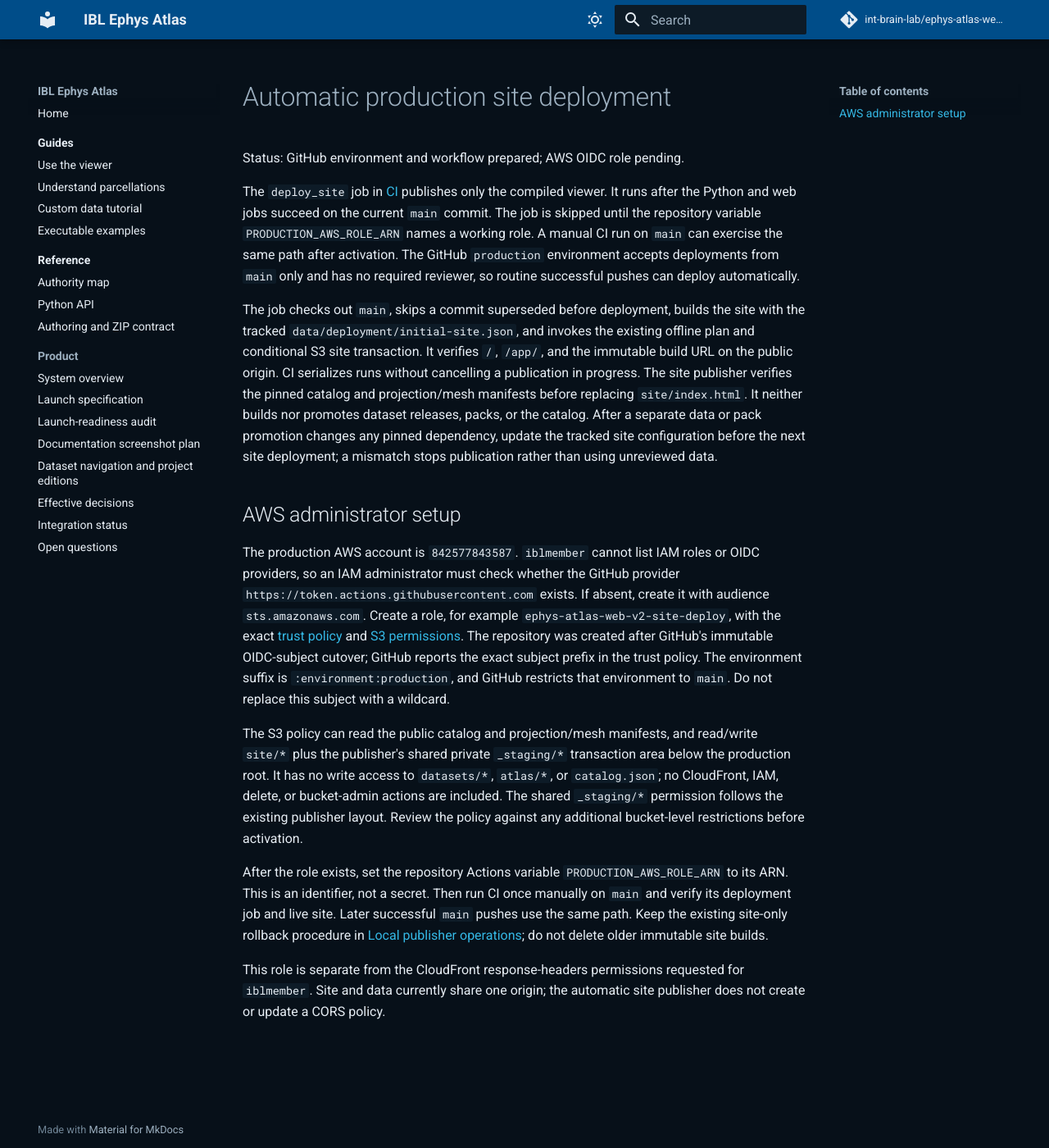
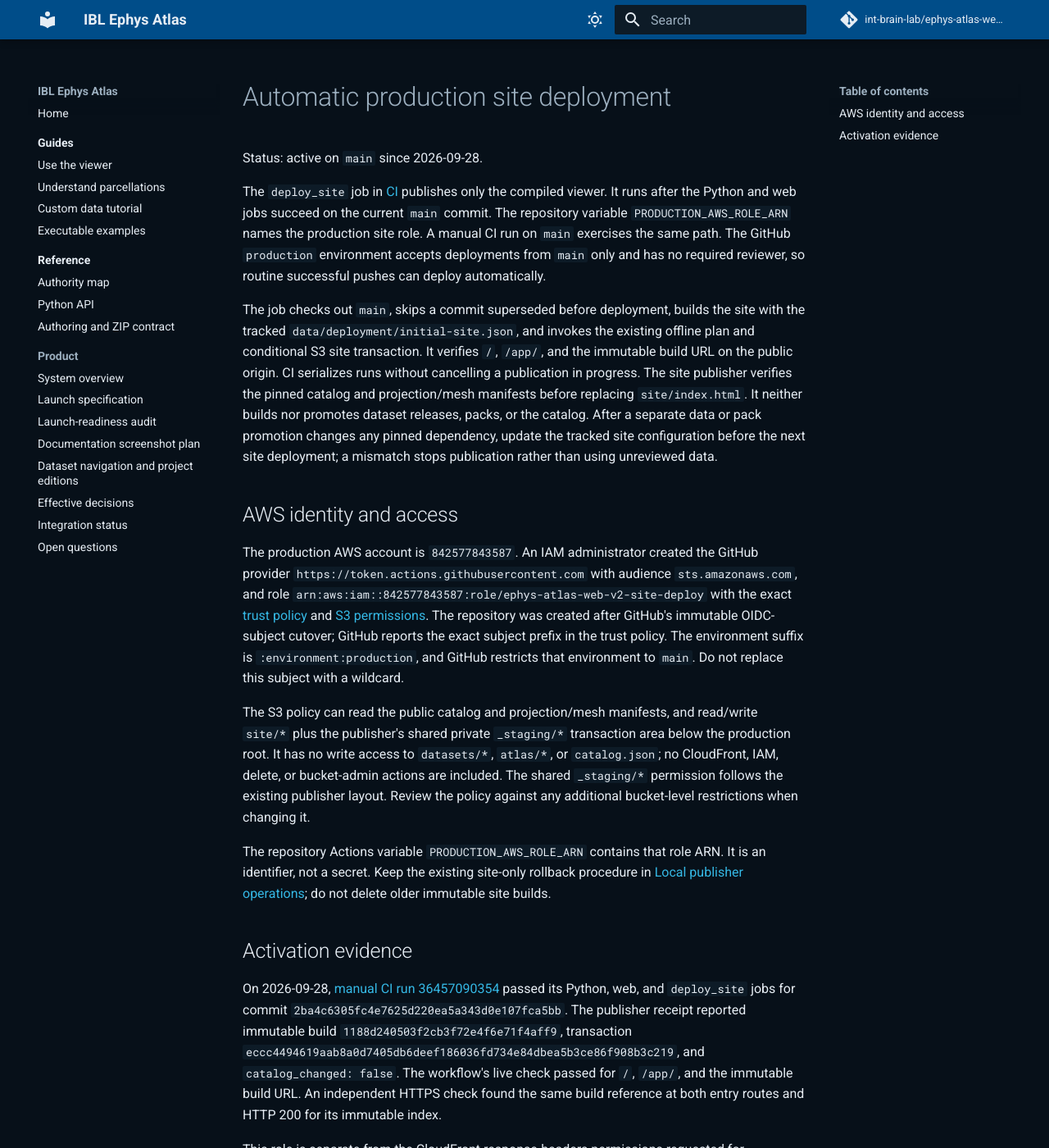
Before and after one commit to int-brain-lab/ephys-atlas-web-v2, an MkDocs documentation site: the page built from docs/publishing/AUTOMATIC_SITE_DEPLOYMENT.md, in a window 1280 px wide and 1400 px high. Shown: the whole window at 82% size. Built offline with MkDocs 1.6.1 and Material for MkDocs 9.7.7, drawn with Linux system fonts in a browser that asks for light colours; comment, search, counter and statistics services are not loaded.

Commit message:
docs: record active automatic site deployment

```diff
--- a/docs/publishing/AUTOMATIC_SITE_DEPLOYMENT.md
+++ b/docs/publishing/AUTOMATIC_SITE_DEPLOYMENT.md
@@ -1,12 +1,11 @@
 # Automatic production site deployment
 
-Status: GitHub environment and workflow prepared; AWS OIDC role pending.
+Status: active on `main` since 2026-09-28.
 
 The `deploy_site` job in [CI](../../.github/workflows/ci.yml) publishes only the
 compiled viewer. It runs after the Python and web jobs succeed on the current
-`main` commit. The job is skipped until the repository variable
-`PRODUCTION_AWS_ROLE_ARN` names a working role. A manual CI run on `main` can
-exercise the same path after activation. The GitHub `production` environment
+`main` commit. The repository variable `PRODUCTION_AWS_ROLE_ARN` names the
+production site role. A manual CI run on `main` exercises the same path. The GitHub `production` environment
 accepts deployments from `main` only and has no required reviewer, so routine
 successful pushes can deploy automatically.
 
@@ -21,13 +20,12 @@ After a separate data or pack promotion changes any pinned dependency, update
 the tracked site configuration before the next site deployment; a mismatch
 stops publication rather than using unreviewed data.
 
-## AWS administrator setup
+## AWS identity and access
 
-The production AWS account is `842577843587`. `iblmember` cannot list IAM
-roles or OIDC providers, so an IAM administrator must check whether the GitHub
-provider `https://token.actions.githubusercontent.com` exists. If absent,
-create it with audience `sts.amazonaws.com`. Create a role, for example
-`ephys-atlas-web-v2-site-deploy`, with the exact
+The production AWS account is `842577843587`. An IAM administrator created the
+GitHub provider `https://token.actions.githubusercontent.com` with audience
+`sts.amazonaws.com`, and role
+`arn:aws:iam::842577843587:role/ephys-atlas-web-v2-site-deploy` with the exact
 [trust policy](../../tools/deployment/github-site-oidc-trust.json) and
 [S3 permissions](../../tools/deployment/github-site-publisher-policy.json).
 The repository was created after GitHub's immutable OIDC-subject cutover;
@@ -41,14 +39,23 @@ area below the production root. It has no write access to `datasets/*`,
 `atlas/*`, or `catalog.json`; no CloudFront, IAM, delete, or bucket-admin
 actions are included. The shared `_staging/*` permission follows the existing
 publisher layout. Review the policy against any additional bucket-level
-restrictions before activation.
+restrictions when changing it.
 
-After the role exists, set the repository Actions variable
-`PRODUCTION_AWS_ROLE_ARN` to its ARN. This is an identifier, not a secret.
-Then run CI once manually on `main` and verify its deployment job and live
-site. Later successful `main` pushes use the same path. Keep the existing
+The repository Actions variable `PRODUCTION_AWS_ROLE_ARN` contains that role
+ARN. It is an identifier, not a secret. Keep the existing
 site-only rollback procedure in [Local publisher operations](LOCAL_PUBLISHER.md);
 do not delete older immutable site builds.
+
+## Activation evidence
+
+On 2026-09-28, [manual CI run 36457090354](https://github.com/int-brain-lab/ephys-atlas-web-v2/actions/runs/36457090354)
+passed its Python, web, and `deploy_site` jobs for commit
+`2ba4c6305fc4e7625d220ea5a343d0e107fca5bb`. The publisher receipt
+reported immutable build `1188d240503f2cb3f72e4f6e71f4aff9`, transaction
+`eccc4494619aab8a0d7405db6deef186036fd734e84dbea5b3ce86f908b3c219`,
+and `catalog_changed: false`. The workflow's live check passed for `/`,
+`/app/`, and the immutable build URL. An independent HTTPS check found the same
+build reference at both entry routes and HTTP 200 for its immutable index.
 
 This role is separate from the CloudFront response-headers permissions
 requested for `iblmember`. Site and data currently share one origin; the
```
Also changed, not shown: docs/IMPLEMENTATION_PLAN.md (+0 -9 lines), docs/INTEGRATION_STATUS.md (+3 -3 lines).
